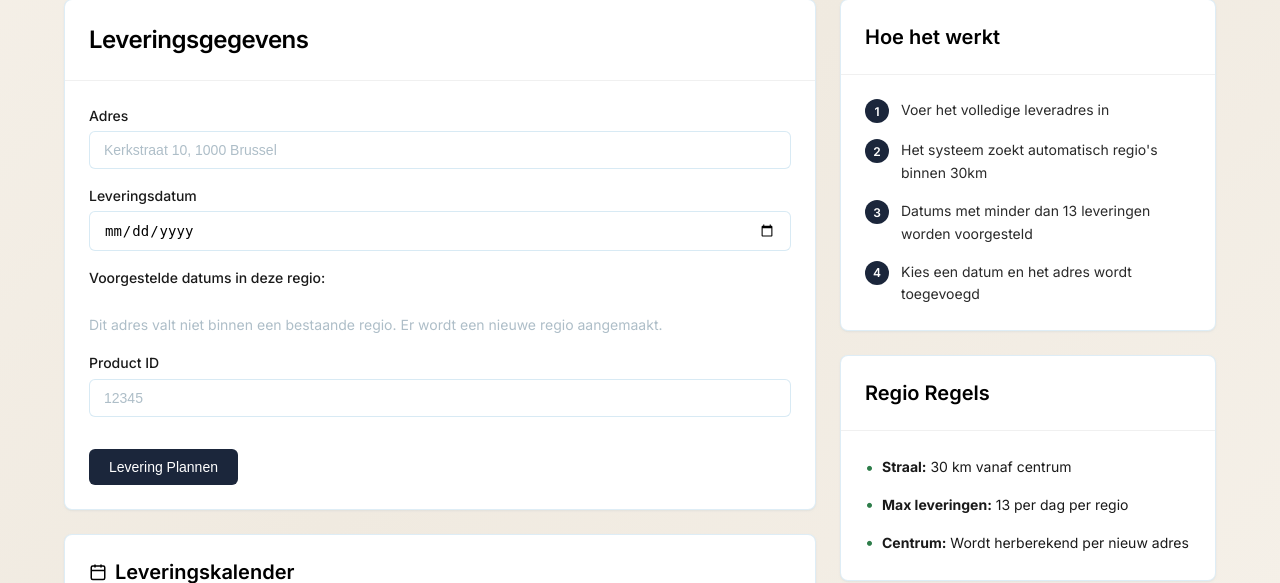
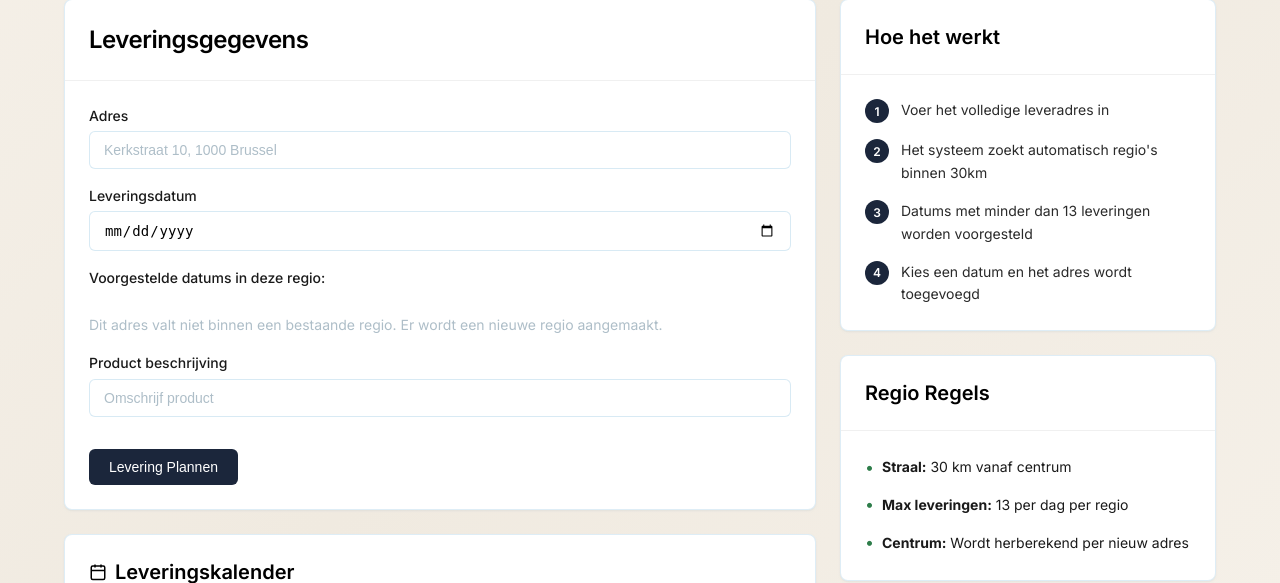
Before and after one commit to A-D-DBS-application/web-application-2025-group-19, a Flask app: page /add-listing in a window 1280 px wide. Shown: the part 187-770 px from the top of the page. Run offline with Flask 3, Linux system fonts and the light colour scheme; the visitor is signed in with stand-in values (Sample User, id 1); data that the repository does not hold is empty.

Commit message:
Change product field to description with placeholder 'Omschrijf product'

```diff
--- a/app/routes.py
+++ b/app/routes.py
@@ -562,7 +562,7 @@ def schedule():
         return redirect(url_for("main.login"))
 
     tid = tenant_id()
-    order_id = request.form.get("order_id")
+    product_description = request.form.get("product_description", "").strip()
     address = request.form.get("address")
     region_name = request.form.get("region_id")  # Municipality name (optional)
     scheduled_date_str = request.form.get("scheduled_date")
@@ -572,11 +572,14 @@ def schedule():
     lng_str = request.form.get("lng", "")
     selected_region_id = request.form.get("selected_region_id", "")
 
+    if not product_description:
+        flash("Vul een product beschrijving in.", "error")
+        return redirect(url_for("main.add_listing"))
+
     try:
-        order_id = int(order_id)
         scheduled_date = date.fromisoformat(scheduled_date_str)
     except Exception:
-        flash("Ongeldige invoer.", "error")
+        flash("Ongeldige datum.", "error")
         return redirect(url_for("main.add_listing"))
 
     # Parse coördinaten
@@ -667,59 +670,53 @@ def schedule():
         drivers = get_available_drivers(tid, region_id, scheduled_date)
         driver_id = drivers[0].employee_id if drivers else None
 
-    # Ensure the order exists; if user typed an ID that doesn't exist, create a demo order
+    # Always create a new order with the product description
     try:
-        existing_order = CustomerOrder.query.filter_by(tenant_id=tid, order_id=order_id).first()
-    except Exception:
-        existing_order = None
+        # Ensure we have a valid region_id before creating location
+        if region_id is None:
+            # Create a default region if none exists
+            from .models import get_next_region_id
+            default_region = Region.query.filter_by(tenant_id=tid, name="Default").first()
+            if not default_region:
+                region_id_new = get_next_region_id(tid)
+                default_region = Region(tenant_id=tid, region_id=region_id_new, name="Default", radius_km=30.0)
+                db.session.add(default_region)
+                db.session.flush()
+            region_id = default_region.region_id
 
-    if not existing_order:
-        try:
-            # Ensure we have a valid region_id before creating location
-            if region_id is None:
-                # Create a default region if none exists
-                from .models import get_next_region_id
-                default_region = Region.query.filter_by(tenant_id=tid, name="Default").first()
-                if not default_region:
-                    region_id_new = get_next_region_id(tid)
-                    default_region = Region(tenant_id=tid, region_id=region_id_new, name="Default", radius_km=30.0)
-                    db.session.add(default_region)
-                    db.session.flush()
-                region_id = default_region.region_id
+        # create demo customer/location if needed
+        customer = Customer.query.filter_by(tenant_id=tid, email="demo@customer.local").first()
+        if not customer:
+            from .models import get_next_customer_id
+            customer_id = get_next_customer_id(tid)
+            customer = Customer(tenant_id=tid, customer_id=customer_id, name="Demo Customer", municipality="DemoTown", email="demo@customer.local")
+            db.session.add(customer)
+            db.session.flush()
 
-            # create demo customer/location if needed
-            customer = Customer.query.filter_by(tenant_id=tid, email="demo@customer.local").first()
-            if not customer:
-                from .models import get_next_customer_id
-                customer_id = get_next_customer_id(tid)
-                customer = Customer(tenant_id=tid, customer_id=customer_id, name="Demo Customer", municipality="DemoTown", email="demo@customer.local")
-                db.session.add(customer)
-                db.session.flush()
+        # Use address from form if provided for the initial demo location, otherwise use default.
+        location_address = address if address else "Demo Street 1"
+        loc = Location.query.filter_by(tenant_id=tid, name="Demo Store").first()
+        if not loc:
+            from .models import get_next_location_id
+            location_id = get_next_location_id(tid)
+            loc = Location(
+                tenant_id=tid,
+                location_id=location_id,
+                name="Demo Store",
+                address=location_address,
+                region_id=region_id,
+            )
+            db.session.add(loc)
+            db.session.flush()
 
-            # Use address from form if provided for the initial demo location, otherwise use default.
-            location_address = address if address else "Demo Street 1"
-            loc = Location.query.filter_by(tenant_id=tid, name="Demo Store").first()
-            if not loc:
-                from .models import get_next_location_id
-                location_id = get_next_location_id(tid)
-                loc = Location(
-                    tenant_id=tid,
-                    location_id=location_id,
-                    name="Demo Store",
-                    address=location_address,
-                    region_id=region_id,
-                )
-                db.session.add(loc)
-                db.session.flush()
-
-            # create a new order for this demo product
-            new_order_id = add_order(tenant_id=tid, customer_id=customer.customer_id, location_id=loc.location_id, seller_id=session["employee_id"], product_name=f"Imported {order_id}")
-            order_id = int(new_order_id)
-            current_app.logger.info(f"Created demo order {order_id} for scheduling (input product id).")
-        except Exception as e:
-            current_app.logger.exception(f"Failed to create demo order for schedule request: {e}")
-            flash(f"Kon geen order aanmaken voor deze levering: {str(e)}", "error")
-            return redirect(url_for("main.add_listing"))
+        # create a new order with the product description
+        new_order_id = add_order(tenant_id=tid, customer_id=customer.customer_id, location_id=loc.location_id, seller_id=session["employee_id"], product_name=product_description)
+        order_id = int(new_order_id)
+        current_app.logger.info(f"Created order {order_id} for scheduling with product: {product_description}")
+    except Exception as e:
+        current_app.logger.exception(f"Failed to create order for schedule request: {e}")
+        flash(f"Kon geen order aanmaken voor deze levering: {str(e)}", "error")
+        return redirect(url_for("main.add_listing"))
 
     try:
         delivery_id = upsert_run_and_attach_delivery_with_capacity(
--- a/app/templates/add_listing.html
+++ b/app/templates/add_listing.html
@@ -41,8 +41,8 @@
           </div>
 
           <div class="form-group">
-            <label class="form-label">Product ID</label>
-            <input type="number" name="order_id" placeholder="12345" class="form-input" required>
+            <label class="form-label">Product beschrijving</label>
+            <input type="text" name="product_description" placeholder="Omschrijf product" class="form-input" required>
           </div>
 
           <button type="submit" class="btn btn-primary mt-3">Levering Plannen</button>
```
Also changed, not shown: app/services/geolocation.py (line endings or trailing spaces), assets/image-98ac3a11-ce90-4777-a30f-e91c17f03835.png (added), assets/image-ae7d0ad3-68ae-40ac-9c21-d7a8ccb1d5a8.png (added), create_all_tables.py (line endings or trailing spaces), update_db_schema.py (line endings or trailing spaces).
